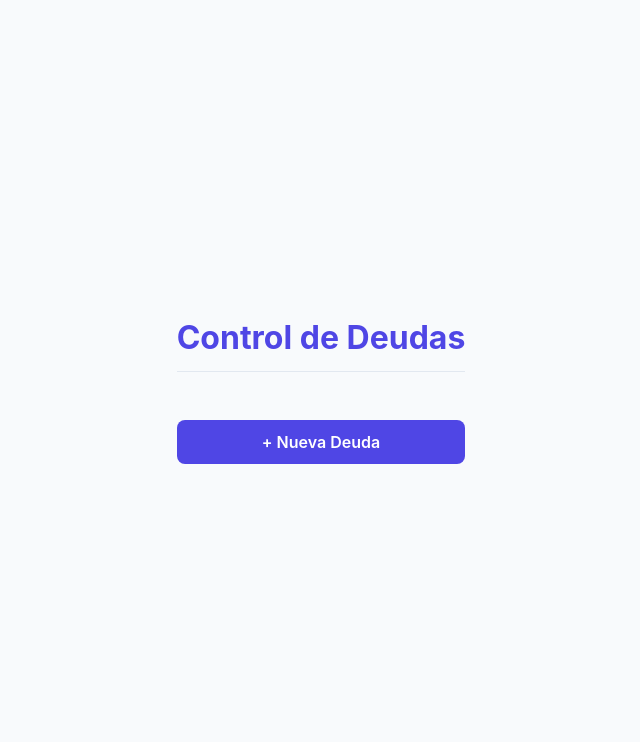
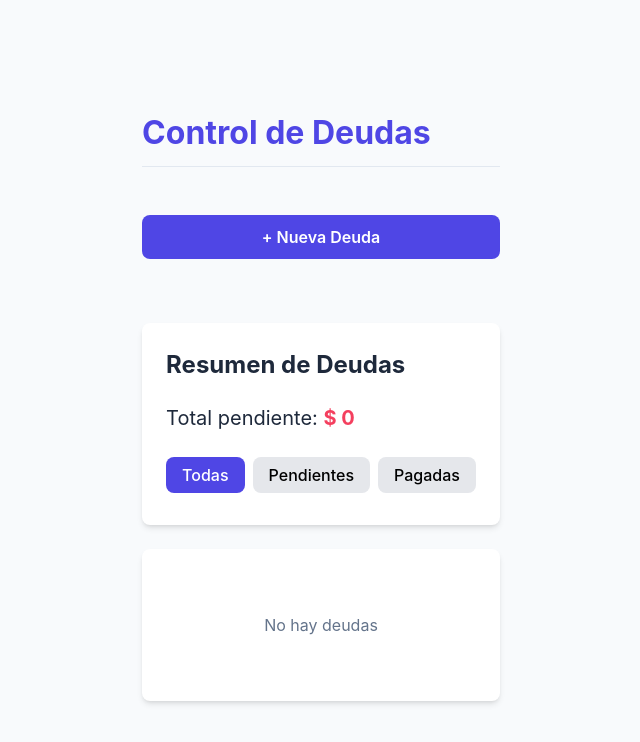
Before and after one commit to hurtadx/DoubtsApp, a React (Vite) app in the folder DoubtsApp/: page / in a window 1280 px wide. Shown: the top 742 px of the page, without its empty margins (319-959 px from the left). Built offline with nearby package versions, Linux system fonts and the light colour scheme.

Commit message:
add filtering and formatting features to DebtList component

```diff
--- a/DoubtsApp/src/components/DebtList.jsx
+++ b/DoubtsApp/src/components/DebtList.jsx
@@ -1,6 +1,10 @@
 import { calculateBalance } from '../utils/calculations';
+import { useState } from 'react';
 
-export const DebtList = ({ debts, onAddPayment, onIncreaseDebt }) => {
+export const DebtList = ({ debts, onAddPayment, onIncreaseDebt, onDeleteDebt }) => {
+
+  const [filter, setFilter] = useState('all');
+
   const handlePayment = (debtId) => {
     const amount = prompt('Ingrese el monto del pago:');
     if (amount && !isNaN(amount)) {
@@ -15,29 +19,121 @@ export const DebtList = ({ debts, onAddPayment, onIncreaseDebt }) => {
     }
   };
 
+  const filteredDebts = filter === 'all'
+    ? debts
+    : debts.filter(debt => debt.status === filter);
+
+  const totalPending = debts
+    .filter(debt => debt.status === 'pending')
+    .reduce((sum, debt) => sum + calculateBalance(debt), 0);
+
+  // Función para formatear fechas
+  const formatDate = (date) => {
+    const d = new Date(date);
+    return `${d.getDate().toString().padStart(2, '0')}/${(d.getMonth()+1).toString().padStart(2, '0')}/${d.getFullYear()}`;
+  };
+
+  // Función para formatear valores en pesos colombianos
+  const formatCurrency = (value) => {
+    return new Intl.NumberFormat('es-CO', {
+      style: 'currency',
+      currency: 'COP',
+      minimumFractionDigits: 0
+    }).format(value);
+  };
+
   return (
+    <div className="debt-list-container">
+
+      <div className="debt-summary">
+        <h2>Resumen de Deudas</h2>
+        <p className="total-pending">Total pendiente: <span>{formatCurrency(totalPending)}</span></p>
+
+        <div className="filter-buttons">
+          <button
+            className={filter === 'all' ? 'active' : ''}
+            onClick={() => setFilter('all')}
+          >
+            Todas
+          </button>
+          <button
+            className={filter === 'pending' ? 'active' : ''}
+            onClick={() => setFilter('pending')}
+          >
+            Pendientes
+          </button>
+          <button
+            className={filter === 'paid' ? 'active' : ''}
+            onClick={() => setFilter('paid')}
+          >
+            Pagadas
+          </button>
+        </div>
+      </div>
+
       <div className="debt-list">
-      {debts.map(debt => (
+        {filteredDebts.length === 0 ? (
+          <div className="no-debts">
+            <p>No hay deudas {filter !== 'all' ? `${filter === 'pending' ? 'pendientes' : 'pagadas'}` : ''}</p>
+          </div>
+        ) : (
+          filteredDebts.map(debt => (
             <div key={debt.id} className="debt-item">
               <div className="debt-info">
                 <h3>{debt.description}</h3>
-            <p>Deudor: {debt.debtor}</p>
-            <p>Monto original: ${debt.amount}</p>
-            <p>Saldo pendiente: ${calculateBalance(debt)}</p>
+                <div className="debt-meta">
+                  <span className="debtor">{debt.debtor}</span>
+                  <span className="date">Fecha: {formatDate(debt.date)}</span>
                 </div>
+
+                <div className="debt-amounts">
+                  <p>Monto original: <span className="amount">{formatCurrency(debt.amount)}</span></p>
+                  <p>Saldo pendiente: <span className={`amount ${calculateBalance(debt) > 0 ? 'pending' : 'paid'}`}>
+                    {formatCurrency(calculateBalance(debt))}
+                  </span></p>
+                </div>
+
+                {/* Historial de pagos */}
+                {debt.payments.length > 0 && (
+                  <div className="payment-history">
+                    <details>
+                      <summary>Historial de pagos ({debt.payments.length})</summary>
+                      <ul>
+                        {debt.payments.map(payment => (
+                          <li key={payment.id}>
+                            {formatCurrency(payment.amount)} - {formatDate(payment.date)}
+                          </li>
+                        ))}
+                      </ul>
+                    </details>
+                  </div>
+                )}
+              </div>
+
               <span className={`debt-status status-${debt.status}`}>
                 {debt.status === 'pending' ? 'Pendiente' : 'Pagado'}
               </span>
+
               <div className="debt-actions">
-            <button onClick={() => handlePayment(debt.id)}>
+                {debt.status === 'pending' && (
+                  <>
+                    <button className="action-button pay" onClick={() => handlePayment(debt.id)}>
                       Agregar Pago
                     </button>
-            <button onClick={() => handleIncrease(debt.id)}>
+                    <button className="action-button increase" onClick={() => handleIncrease(debt.id)}>
                       Aumentar Deuda
+                    </button>
+                  </>
+                )}
+
+                <button className="action-button delete" onClick={() => onDeleteDebt(debt.id)}>
+                  Eliminar
                 </button>
               </div>
             </div>
-      ))}
+          ))
+        )}
+      </div>
     </div>
   );
 };
```
Lines whose indentation alone changed are shown as unchanged.
